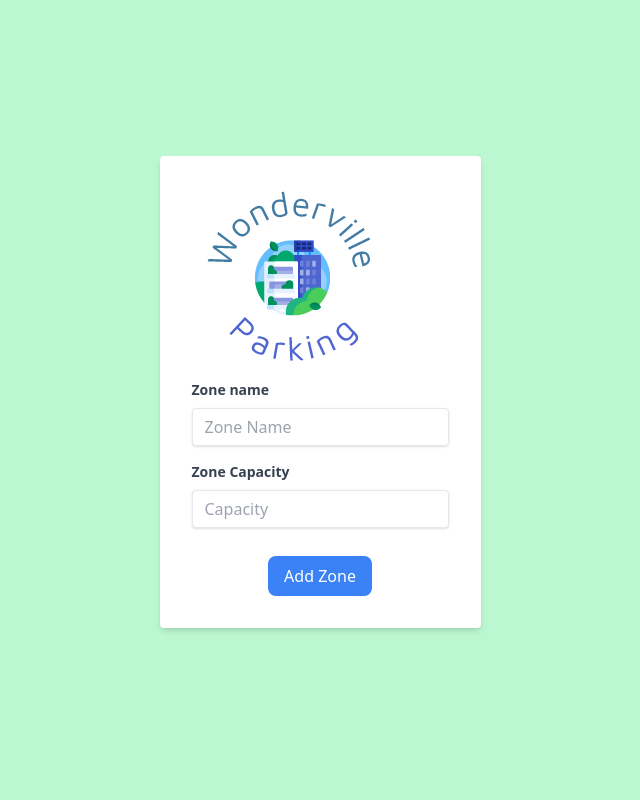
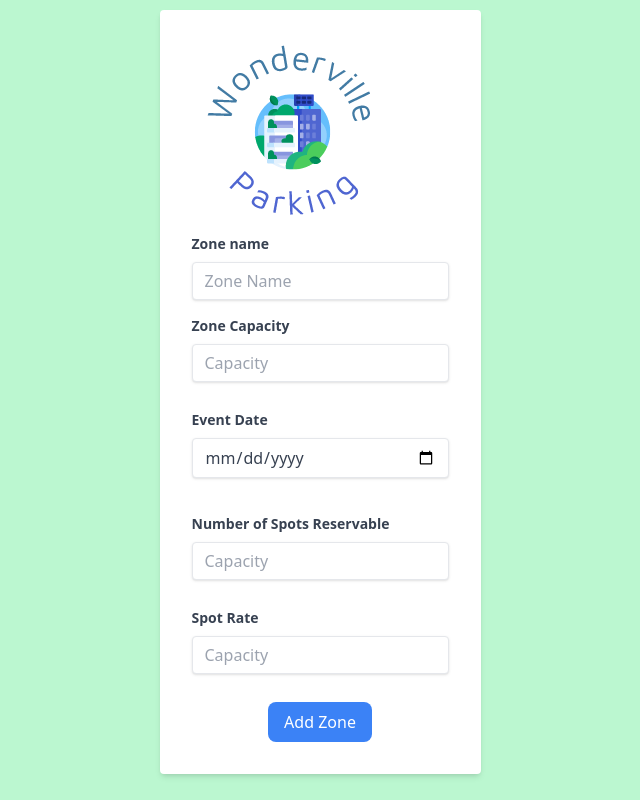
Before and after one commit to afesta12/CityParking, a PHP site: page /addZone.php in a window 1280 px wide. Shown: the whole page, without its empty margins (320-960 px from the left). Run offline with PHP 8.4, Linux system fonts and the light colour scheme; some libraries are stand-ins or nearby versions.

Commit message:
fix to addZone

```diff
--- a/addZone.php
+++ b/addZone.php
@@ -37,6 +37,30 @@
                 <input name="capacity" class="shadow appearance-none border rounded w-full py-2 px-3 text-gray-700 mb-3 leading-tight focus:outline-none focus:shadow-outline" id="cellphone" type="text" placeholder="Capacity">
             </div>
 
+            <!-- Date -->
+            <div class="mb-6">
+                <label class="block text-gray-700 text-sm font-bold mb-2" for="date">
+                    Event Date
+                </label>
+                <input name="date" class="shadow appearance-none border rounded w-full py-2 px-3 text-gray-700 mb-3 leading-tight focus:outline-none focus:shadow-outline" id="date" type="date" placeholder="Reservation Date">
+            </div>
+
+            <!-- Available spaces -->
+            <div class="mb-4">
+                <label class="block text-gray-700 text-sm font-bold mb-2" for="space">
+                    Number of Spots Reservable
+                </label>
+                <input name="space" class="shadow appearance-none border rounded w-full py-2 px-3 text-gray-700 mb-3 leading-tight focus:outline-none focus:shadow-outline" id="cellphone" type="text" placeholder="Capacity">
+            </div>
+
+            <!-- Rate -->
+            <div class="mb-4">
+                <label class="block text-gray-700 text-sm font-bold mb-2" for="rate">
+                    Spot Rate
+                </label>
+                <input name="rate" class="shadow appearance-none border rounded w-full py-2 px-3 text-gray-700 mb-3 leading-tight focus:outline-none focus:shadow-outline" id="cellphone" type="text" placeholder="Capacity">
+            </div>
+
             <div class="flex items-center justify-center">
                 <button name="add" class="bg-blue-500 hover:bg-blue-700 text-white py-2 px-4 rounded-lg focus:outline-none focus:shadow-outline" type="submit">
                     Add Zone
@@ -62,11 +86,24 @@
             // Variables
             $zoneName = $_POST["name"];
             $capacity = $_POST["capacity"];
+            $date = $_POST["date"];
+            $space = $_POST["space"];
+            $rate = $_POST["rate"];
             $table = "Lot_Info";
 
             // Query / connection
             $sql = "INSERT INTO $table (ZoneName, Capacity) VALUES ('$zoneName', $capacity)";
             $connection->query($sql);
+
+            // Get zone number
+            $zoneNumberQuery = "SELECT ZoneNumber FROM $table WHERE ZoneName = '$zoneName'";
+            $res = $connection->query($zoneNumberQuery);
+            $value = $res->fetch_assoc();
+            $number = $value["ZoneNumber"];
+
+            // Insert into lot
+            $lotSql = "INSERT INTO lot VALUES ('$number', '$date', '$space', '$rate')";
+            $connection->query($lotSql);
 
             // Alert -> wait -> redirect so alert visible
             if ($connection) {
```
